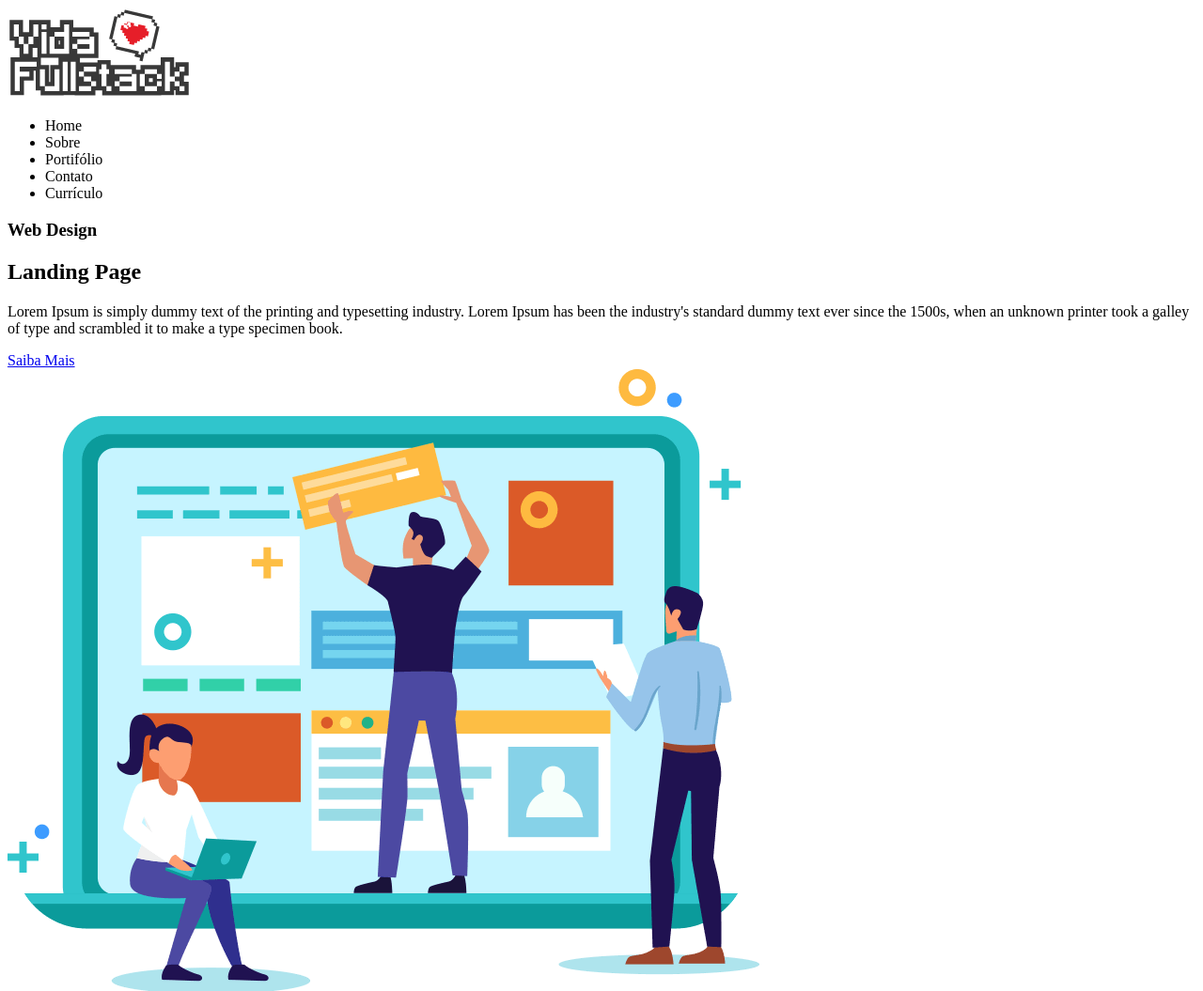
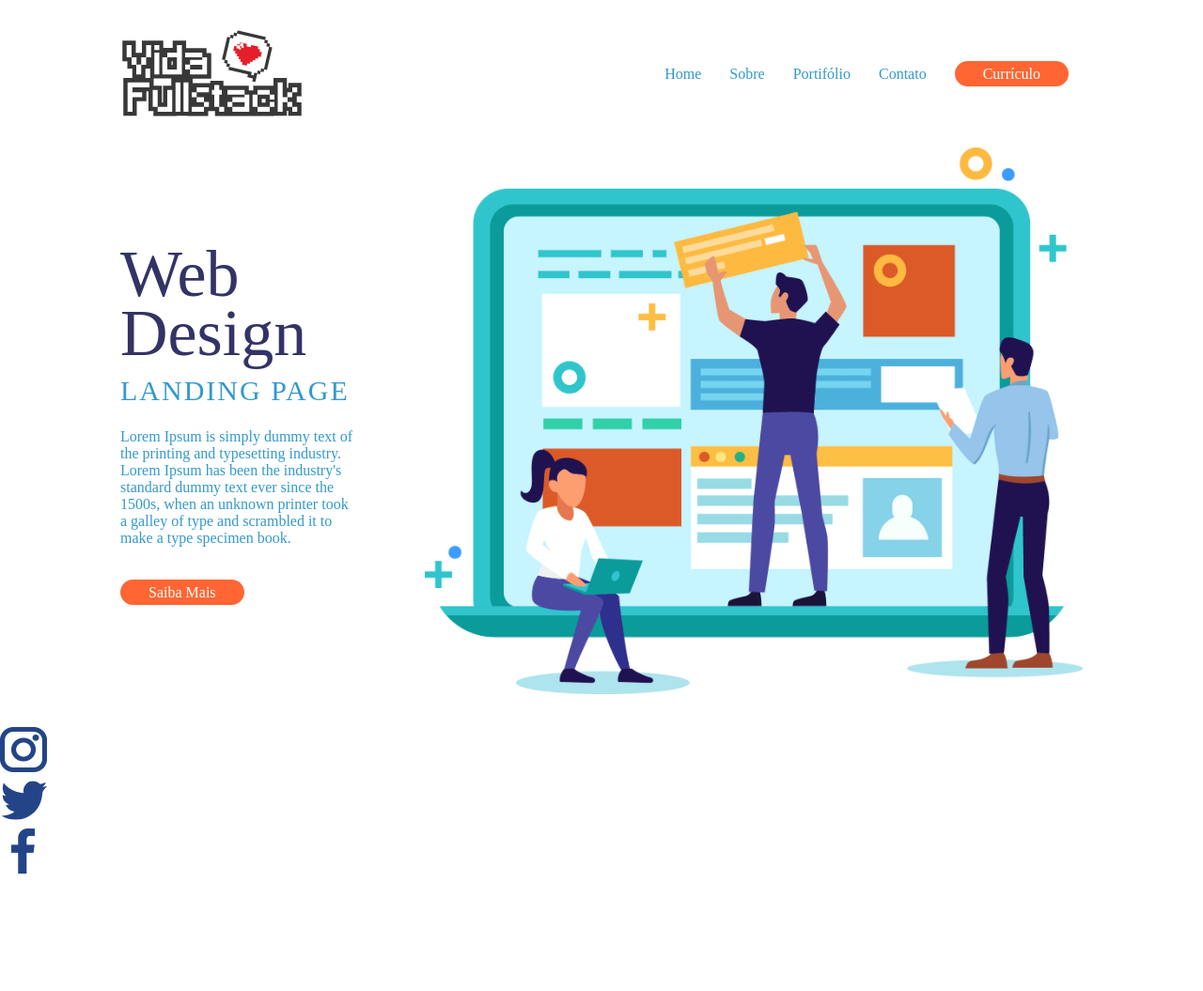
Before and after one commit to Isberner/Modulo-CSS-Jornada-Front-End, a plain HTML site: page Index.html in a window 1280 px wide. Shown: the top 1055 px of the page at 94% size. After the commit the page ends 935 px from the top, so only its background shows below. Drawn offline with Linux system fonts and the light colour scheme.

Commit message:
criação do main e arquivos css para o mesmo

```diff
--- a/Index.html
+++ b/Index.html
@@ -4,6 +4,8 @@
     <meta charset="UTF-8">
     <meta name="viewport" content="width=device-width, initial-scale=1.0">
     <title>Meu Site</title>
+    <link  rel="stylesheet" type="text/css" href="./assets/CSS/style.css">
+
     <style>
 
 
@@ -13,27 +15,46 @@
 <body>
 <!-- Header -->
 
-    <header>
+    <header class="container">
 
+        <section class="row">
             <img src="./assets/Images/logo.png" alt="Logo da empresa XPTO">
             <!-- Menu do Site -->
             <nav>
                 <ul>
-                <li>Home</li>
-                <li>Sobre</li>
-                <li>Portifólio</li>
-                <li>Contato</li>
-                <li>Currículo</li>
+                    <li>
+                        <a href="#">Home</a>
+                    </li>
+
+                    <li>
+                        <a href="#">Sobre</a>
+                    </li>
+
+                    <li>
+                        <a href="#">Portifólio</a>
+                    </li>
+
+                    <li>
+                        <a href="#">Contato</a>
+                    </li>
+
+                    <li>
+                        <a href="#" class="btn btn-laranja">Currículo</a>
+                    </li>
+
                 </ul>
             <!-- End Menu -->
             </nav>
+        </section>
+
     </header>
     <!-- End Header -->
 
     <!--Container-->
-    <main>
+    <main class="container">
+
         <!--Section content of Site-->
-        <section>
+        <section class="row sobre-web-design">
 
             <article>
                 <h1> Web Design </h1>
@@ -43,7 +64,7 @@
                   Lorem Ipsum is simply dummy text of the printing and typesetting industry. Lorem Ipsum has been the industry's standard dummy text ever since the 1500s, when an unknown printer took a galley of type and scrambled it to make a type specimen book.
                 </p>
 
-                <a href="#"> Saiba Mais </a>
+                <a href="#" class="btn btn-laranja"> Saiba Mais </a>
             </article>
 
             <figcaption>
@@ -52,7 +73,6 @@
 
         </section>
         <!-- End Section content of Site-->
-
 
     </main>
     <!-- End Container-->
--- /dev/null
+++ b/assets/CSS/buttons.css
@@ -0,0 +1,10 @@
+.btn{
+    padding: 5px 30px;
+    border-radius: 20px;
+}
+
+.btn.btn-laranja{
+    background: #FF6633;
+    color: #FFF;
+
+}
--- /dev/null
+++ b/assets/CSS/header.css
@@ -0,0 +1,18 @@
+header section{
+
+    justify-content: space-between;
+    align-items: center;
+
+}
+
+header nav ul{
+    display: flex;
+    flex-direction: row;
+    align-items: center;
+    list-style: none;
+}
+
+header nav ul li a{
+    margin: 0 15px;
+    color: #3399cc;
+}
--- /dev/null
+++ b/assets/CSS/main.css
@@ -0,0 +1,35 @@
+.sobre-web-design{
+    align-items: center;
+    justify-content: space-between;
+}
+
+.sobre-web-design article{
+    width: 250px;
+}
+
+.sobre-web-design article h1{
+    font-size: 70px;
+    line-height: 90%;
+    font-weight: 300;
+    color: #333366;
+}
+
+.sobre-web-design article h2,.sobre-web-design article p{
+    color: #3399cc;
+}
+
+.sobre-web-design article h2{
+    font-size: 30px;
+    text-transform: uppercase;
+    letter-spacing: 2px;
+    line-height: 200%;
+
+}
+
+.sobre-web-design article p{
+    margin: 10px 0 40px;
+}
+
+.sobre-web-design figcaption img{
+    width: 700px;
+}
--- /dev/null
+++ b/assets/CSS/style.css
@@ -0,0 +1,31 @@
+/* Font*/
+@import url('https://fonts.googleapis.com/css2?family=Source+Sans+3:ital,wght@0,200..900;1,200..900&display=swap');
+
+/*Components*/
+@import './header.css';
+@import './buttons.css';
+@import './main.css';
+
+/*Reset CSS*/
+*{
+    margin: 0;
+    padding: 0;
+    font-size: 100%;
+    font-family: "Source Sans 3", sans-serif;
+    font-weight: 300;
+    font: inherit;
+    vertical-align: baseline;
+    text-decoration: none;
+}
+
+.container {
+    width: 1024px;
+    margin: 30px auto;
+    display: flex;
+    flex-direction: column;
+}
+
+.row{
+    display: flex;
+    flex-direction: row;
+}
```
Lines whose indentation alone changed are shown as unchanged.
